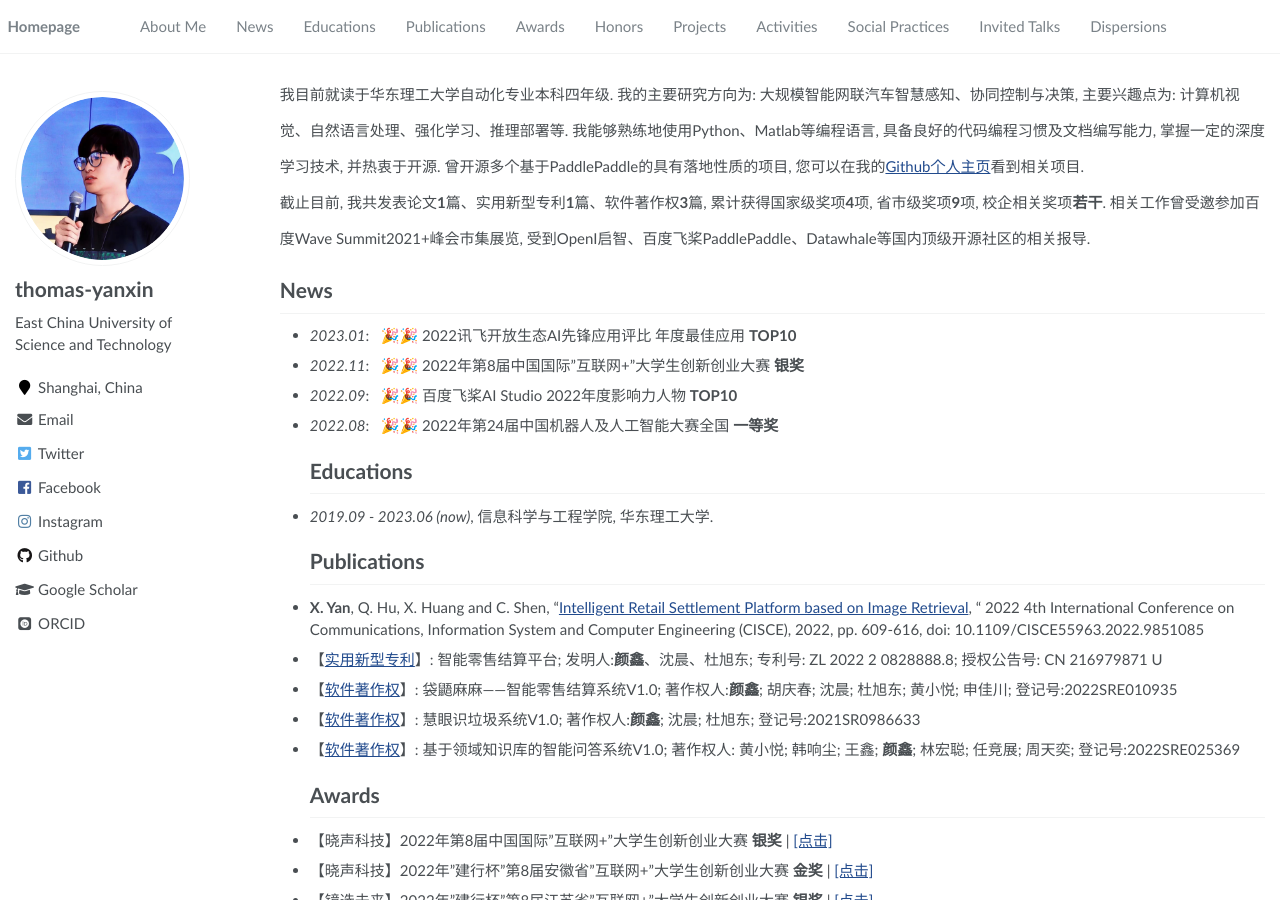
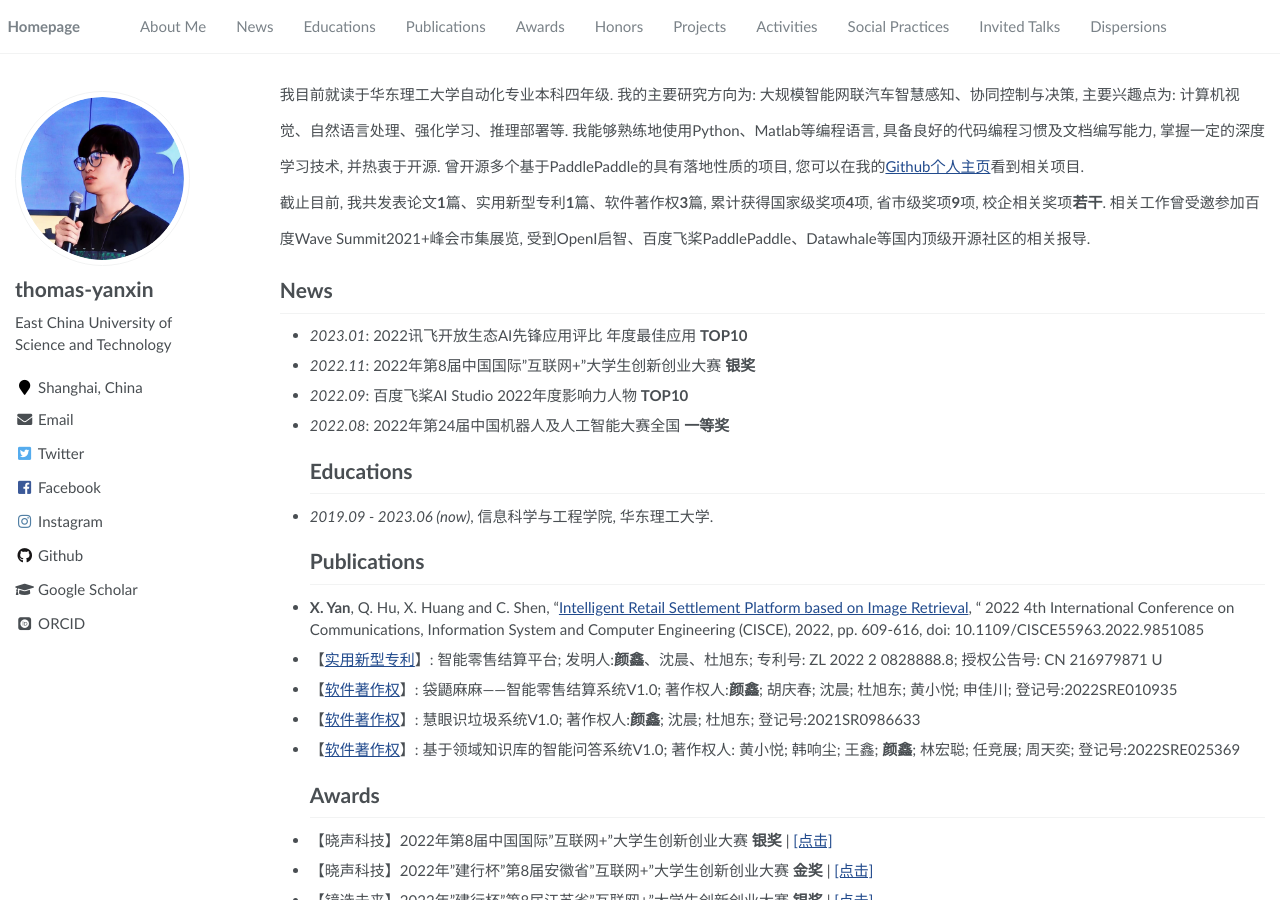
Before and after one commit to thomas-yanxin/thomas-yanxin.github.io, a Jekyll site: the page built from _pages/about.md, in a window 1280 px wide and 900 px high. Built offline with Jekyll 4.4.1, drawn with Linux system fonts in a browser that asks for light colours; some web fonts are replaced; part of the change alters nothing that is shown.

```diff
--- a/_pages/about.md
+++ b/_pages/about.md
@@ -23,11 +23,11 @@ redirect_from:
 截止目前, 我共发表论文<strong>1</strong>篇、实用新型专利<strong>1</strong>篇、软件著作权<strong>3</strong>篇, 累计获得国家级奖项<strong>4</strong>项, 省市级奖项<strong>9</strong>项, 校企相关奖项<strong>若干</strong>. 相关工作曾受邀参加百度Wave Summit2021+峰会市集展览, 受到OpenI启智、百度飞桨PaddlePaddle、Datawhale等国内顶级开源社区的相关报导.
 </p>
 
-#  News
-* *2023.01*: &nbsp; 🎉🎉 2022讯飞开放生态AI先锋应用评比 年度最佳应用 **TOP10**
-* *2022.11*: &nbsp; 🎉🎉 2022年第8届中国国际"互联网+"大学生创新创业大赛 **银奖**
-* *2022.09*: &nbsp; 🎉🎉 百度飞桨AI Studio 2022年度影响力人物 **TOP10**
-* *2022.08*: &nbsp; 🎉🎉 2022年第24届中国机器人及人工智能大赛全国 **一等奖**
+# News
+* *2023.01*: 2022讯飞开放生态AI先锋应用评比 年度最佳应用 **TOP10**
+* *2022.11*: 2022年第8届中国国际"互联网+"大学生创新创业大赛 **银奖**
+* *2022.09*: 百度飞桨AI Studio 2022年度影响力人物 **TOP10**
+* *2022.08*: 2022年第24届中国机器人及人工智能大赛全国 **一等奖**
 #  Educations
 * *2019.09 - 2023.06 (now)*, 信息科学与工程学院, 华东理工大学.
 #  Publications
```
